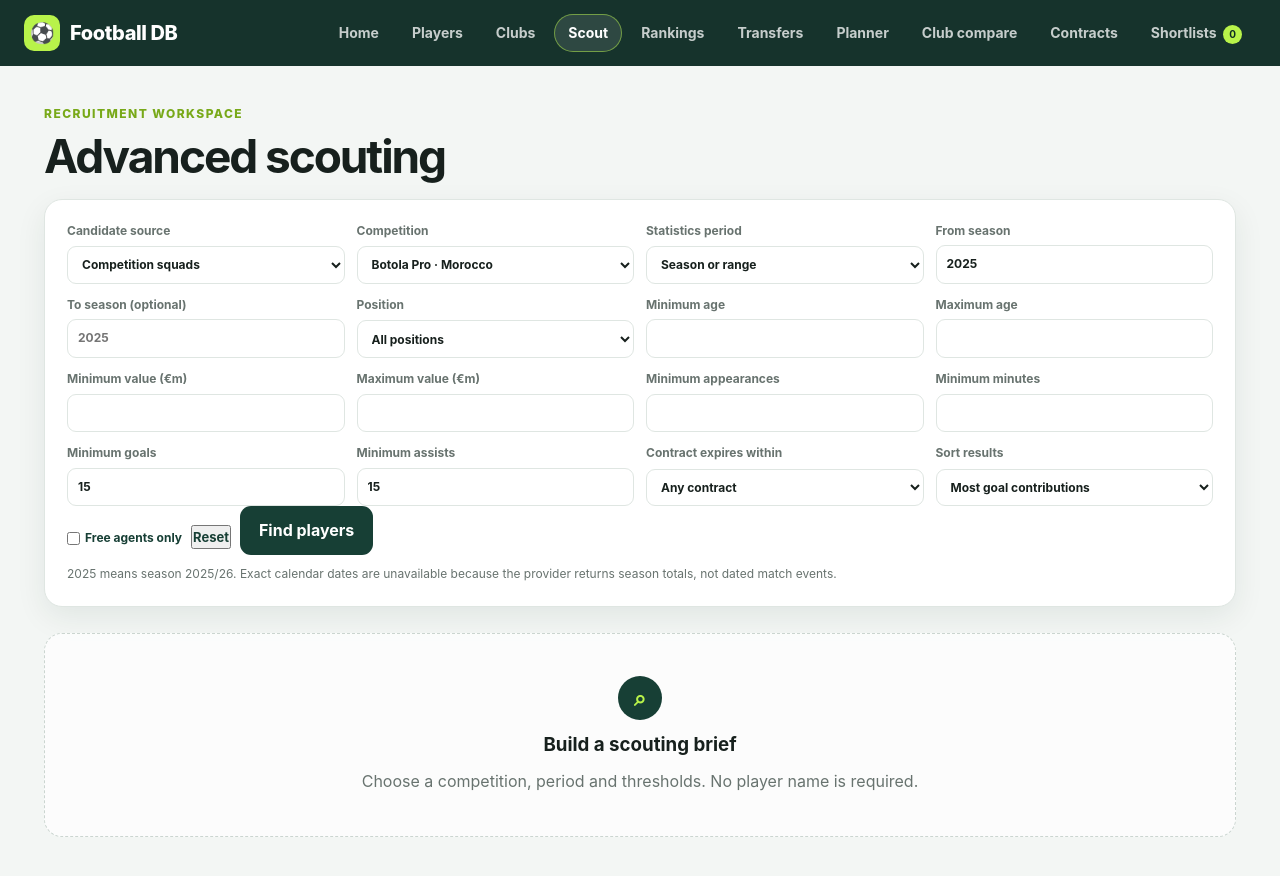
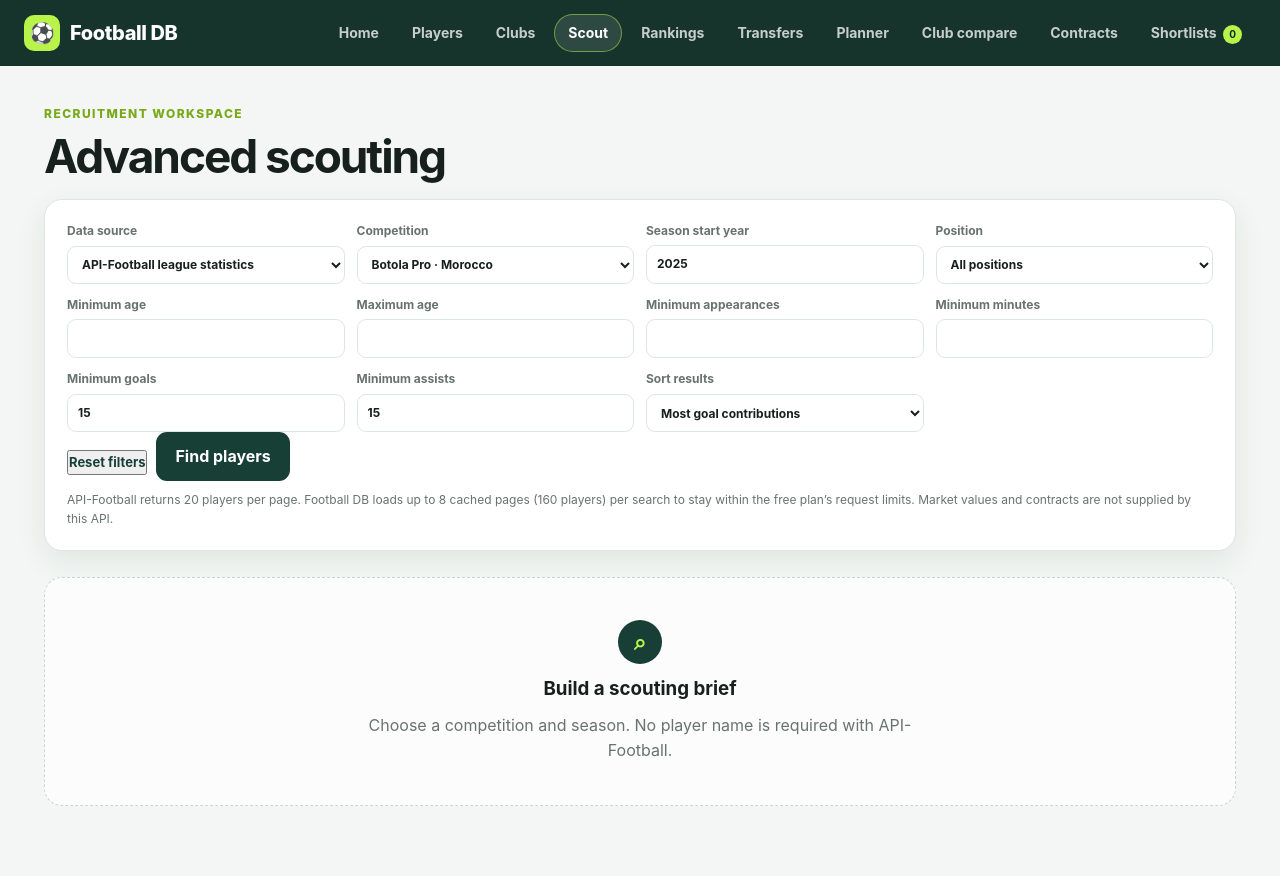
Before and after one commit to Godfather59/FOOTBALL_DB, a React (Vite) app: page /scout in a window 1280 px wide. Shown: the top 876 px of the page. Built offline with nearby package versions, Linux system fonts and the light colour scheme.

Commit message:
Make API-Football the primary scouting source

```diff
--- a/src/pages/Scouting.jsx
+++ b/src/pages/Scouting.jsx
@@ -1,5 +1,6 @@
 import { useEffect, useMemo, useState } from 'react'
 import { useNavigate } from 'react-router-dom'
+import { API_FOOTBALL_MAX_PAGES } from '../api/apiFootball'
 import { COMPETITIONS } from '../api/competitionCatalog'
 import { loadScoutingPool, MAX_SCOUTING_PROFILES } from '../api/scouting'
 import { formatMarketValue, getClubFromAssignments, getClubName, getContractOpportunity, getImageFallback, getPositionName, isAbortError } from '../api/utils'
@@ -7,82 +8,168 @@ import WatchlistButton from '../components/WatchlistButton'
 import { CardSkeletonGrid, EmptyState, ErrorState } from '../components/StateMessage'
 
 const DEFAULT_SEASON = String(new Date().getFullYear() - 1)
-const INITIAL = { position:'', minAge:'', maxAge:'', minValue:'', maxValue:'', minAppearances:'', minMinutes:'', minGoals:'15', minAssists:'15', contractMonths:'', freeAgentsOnly:false, sort:'contributions-desc' }
-const NUMBERS = [['minAge','Minimum age',15,50],['maxAge','Maximum age',15,50],['minValue','Minimum value (€m)',0],['maxValue','Maximum value (€m)',0],['minAppearances','Minimum appearances',0],['minMinutes','Minimum minutes',0],['minGoals','Minimum goals',0],['minAssists','Minimum assists',0]]
-const SORTS = [['contributions-desc','Most goal contributions'],['goals-desc','Most goals'],['assists-desc','Most assists'],['value-desc','Highest value'],['value-asc','Lowest value'],['age-asc','Youngest']]
+const INITIAL = { position: '', minAge: '', maxAge: '', minValue: '', maxValue: '', minAppearances: '', minMinutes: '', minGoals: '15', minAssists: '15', contractMonths: '', freeAgentsOnly: false, sort: 'contributions-desc' }
+const COMMON_NUMBERS = [['minAge', 'Minimum age', 15, 50], ['maxAge', 'Maximum age', 15, 50], ['minAppearances', 'Minimum appearances', 0], ['minMinutes', 'Minimum minutes', 0], ['minGoals', 'Minimum goals', 0], ['minAssists', 'Minimum assists', 0]]
+const MARKET_NUMBERS = [['minValue', 'Minimum value (€m)', 0], ['maxValue', 'Maximum value (€m)', 0]]
+const SORTS = [['contributions-desc', 'Most goal contributions'], ['goals-desc', 'Most goals'], ['assists-desc', 'Most assists'], ['rating-desc', 'Highest rating'], ['value-desc', 'Highest value'], ['value-asc', 'Lowest value'], ['age-asc', 'Youngest']]
+const DOMESTIC_COMPETITIONS = COMPETITIONS.filter(item => !['CL', 'EL', 'UCOL'].includes(item.code))
 
-function periodText(c) {
-  if (c.period === 'all-time') return 'all career data'
-  if (c.fromSeason && c.toSeason && c.fromSeason === c.toSeason) return `season ${c.fromSeason}`
-  if (c.fromSeason && c.toSeason) return `seasons ${c.fromSeason}–${c.toSeason}`
-  return c.fromSeason ? `season ${c.fromSeason} onward` : 'available seasons'
+function legacyPeriodText(config) {
+  if (config.period === 'all-time') return 'all career data'
+  if (config.fromSeason && config.toSeason && config.fromSeason === config.toSeason) return `season ${config.fromSeason}`
+  if (config.fromSeason && config.toSeason) return `seasons ${config.fromSeason}–${config.toSeason}`
+  return config.fromSeason ? `season ${config.fromSeason} onward` : 'available seasons'
+}
+
+function resultSummary(run, coverage) {
+  if (coverage.provider === 'api-football') {
+    const truncation = coverage.truncated ? ` · first ${coverage.pages} of ${coverage.totalPages} pages` : ` · ${coverage.pages} page${coverage.pages === 1 ? '' : 's'}`
+    return `${coverage.league} · season ${coverage.season}/${String(coverage.season + 1).slice(-2)}${truncation}`
+  }
+  return `${legacyPeriodText(run)}${coverage.strategy ? ` · ${coverage.strategy}` : ''}`
 }
 
 export default function Scouting() {
   const navigate = useNavigate()
-  const [source,setSource] = useState('competition'), [competitionCode,setCompetitionCode] = useState('MAR1'), [query,setQuery] = useState('')
-  const [period,setPeriod] = useState('season-range'), [fromSeason,setFromSeason] = useState(DEFAULT_SEASON), [toSeason,setToSeason] = useState('')
-  const [run,setRun] = useState(null), [players,setPlayers] = useState([]), [stats,setStats] = useState({}), [filters,setFilters] = useState(INITIAL)
-  const [coverage,setCoverage] = useState({clubs:0,discovered:0,analyzed:0}), [loading,setLoading] = useState(false), [error,setError] = useState(null), [retry,setRetry] = useState(0)
+  const [source, setSource] = useState('api-football')
+  const [competitionCode, setCompetitionCode] = useState('MAR1')
+  const [season, setSeason] = useState(DEFAULT_SEASON)
+  const [query, setQuery] = useState('')
+  const [period, setPeriod] = useState('season-range')
+  const [fromSeason, setFromSeason] = useState(DEFAULT_SEASON)
+  const [toSeason, setToSeason] = useState('')
+  const [run, setRun] = useState(null)
+  const [players, setPlayers] = useState([])
+  const [stats, setStats] = useState({})
+  const [filters, setFilters] = useState(INITIAL)
+  const [coverage, setCoverage] = useState({ analyzed: 0, discovered: 0 })
+  const [loading, setLoading] = useState(false)
+  const [error, setError] = useState(null)
+  const [retry, setRetry] = useState(0)
 
   useEffect(() => {
     if (!run) return undefined
     const controller = new AbortController()
-    setLoading(true); setError(null); setPlayers([]); setStats({})
-    loadScoutingPool(run,{signal:controller.signal,bypassCache:retry>0})
-      .then(r => { if (!controller.signal.aborted) { setPlayers(r.profiles); setStats(r.stats); setCoverage(r.coverage) } })
-      .catch(e => { if (!isAbortError(e)) setError(e.message) })
-      .finally(() => { if (!controller.signal.aborted) setLoading(false) })
+    setLoading(true)
+    setError(null)
+    setPlayers([])
+    setStats({})
+    loadScoutingPool(run, { signal: controller.signal, bypassCache: retry > 0 })
+      .then(result => {
+        if (!controller.signal.aborted) {
+          setPlayers(result.profiles)
+          setStats(result.stats)
+          setCoverage(result.coverage)
+        }
+      })
+      .catch(loadError => {
+        if (!isAbortError(loadError)) setError(loadError.message)
+      })
+      .finally(() => {
+        if (!controller.signal.aborted) setLoading(false)
+      })
     return () => controller.abort()
-  },[run,retry])
+  }, [run, retry])
 
-  const positions = useMemo(() => [...new Set(players.map(p => getPositionName(p.attributes?.position)).filter(Boolean))].sort(),[players])
-  const results = useMemo(() => players.filter(p => {
-    const s=stats[p.id], o=getContractOpportunity(p,Number(filters.contractMonths||18)), age=p.lifeDates?.age, value=Number(p.marketValueDetails?.current?.value||0)
-    if (filters.position && getPositionName(p.attributes?.position)!==filters.position) return false
-    if (filters.minAge && (age==null||age<Number(filters.minAge))) return false
-    if (filters.maxAge && (age==null||age>Number(filters.maxAge))) return false
-    if (filters.minValue && value<Number(filters.minValue)*1e6) return false
-    if (filters.maxValue && value>Number(filters.maxValue)*1e6) return false
-    for (const key of ['minAppearances','minMinutes','minGoals','minAssists']) if (filters[key] && (!s || s[key.slice(3).toLowerCase()]<Number(filters[key]))) return false
-    if (filters.contractMonths && !['free-agent','expired','expiring'].includes(o.type)) return false
-    return !filters.freeAgentsOnly || o.type==='free-agent'
-  }).sort((a,b) => {
-    const x=stats[a.id]||{}, y=stats[b.id]||{}
-    if (filters.sort==='age-asc') return Number(a.lifeDates?.age??99)-Number(b.lifeDates?.age??99)
-    if (filters.sort==='goals-desc') return Number(y.goals||0)-Number(x.goals||0)
-    if (filters.sort==='assists-desc') return Number(y.assists||0)-Number(x.assists||0)
-    if (filters.sort==='contributions-desc') return Number(y.goals||0)+Number(y.assists||0)-Number(x.goals||0)-Number(x.assists||0)
-    if (filters.sort==='value-asc') return Number(a.marketValueDetails?.current?.value||0)-Number(b.marketValueDetails?.current?.value||0)
-    return Number(b.marketValueDetails?.current?.value||0)-Number(a.marketValueDetails?.current?.value||0)
-  }),[players,stats,filters])
+  const positions = useMemo(() => [...new Set(players.map(player => getPositionName(player.attributes?.position)).filter(Boolean))].sort(), [players])
+  const results = useMemo(() => players.filter(player => {
+    const playerStats = stats[player.id]
+    const age = player.lifeDates?.age
+    const value = Number(player.marketValueDetails?.current?.value || 0)
+    if (filters.position && getPositionName(player.attributes?.position) !== filters.position) return false
+    if (filters.minAge && (age == null || age < Number(filters.minAge))) return false
+    if (filters.maxAge && (age == null || age > Number(filters.maxAge))) return false
+    if (source !== 'api-football' && filters.minValue && value < Number(filters.minValue) * 1_000_000) return false
+    if (source !== 'api-football' && filters.maxValue && value > Number(filters.maxValue) * 1_000_000) return false
+    if (filters.minAppearances && (!playerStats || playerStats.appearances < Number(filters.minAppearances))) return false
+    if (filters.minMinutes && (!playerStats || playerStats.minutes < Number(filters.minMinutes))) return false
+    if (filters.minGoals && (!playerStats || playerStats.goals < Number(filters.minGoals))) return false
+    if (filters.minAssists && (!playerStats || playerStats.assists < Number(filters.minAssists))) return false
+    if (source !== 'api-football') {
+      const opportunity = getContractOpportunity(player, Number(filters.contractMonths || 18))
+      if (filters.contractMonths && !['free-agent', 'expired', 'expiring'].includes(opportunity.type)) return false
+      if (filters.freeAgentsOnly && opportunity.type !== 'free-agent') return false
+    }
+    return true
+  }).sort((a, b) => {
+    const first = stats[a.id] || {}
+    const second = stats[b.id] || {}
+    if (filters.sort === 'age-asc') return Number(a.lifeDates?.age ?? 99) - Number(b.lifeDates?.age ?? 99)
+    if (filters.sort === 'goals-desc') return Number(second.goals || 0) - Number(first.goals || 0)
+    if (filters.sort === 'assists-desc') return Number(second.assists || 0) - Number(first.assists || 0)
+    if (filters.sort === 'rating-desc') return Number(second.rating || 0) - Number(first.rating || 0)
+    if (filters.sort === 'contributions-desc') return Number(second.goals || 0) + Number(second.assists || 0) - Number(first.goals || 0) - Number(first.assists || 0)
+    if (filters.sort === 'value-asc') return Number(a.marketValueDetails?.current?.value || 0) - Number(b.marketValueDetails?.current?.value || 0)
+    return Number(b.marketValueDetails?.current?.value || 0) - Number(a.marketValueDetails?.current?.value || 0)
+  }), [players, stats, filters, source])
 
-  const setFilter=(key,value)=>setFilters(f=>({...f,[key]:value}))
-  function submit(e) {
-    e.preventDefault(); setError(null)
-    if (source==='keyword'&&!query.trim()) return setError('Enter a keyword or use competition discovery.')
-    if (period==='season-range'&&!fromSeason.trim()&&!toSeason.trim()) return setError('Enter a season start year, such as 2025.')
-    setRun({source,competitionCode,query:query.trim(),period,fromSeason:fromSeason.trim(),toSeason:toSeason.trim(),prefilters:{position:filters.position,minAge:filters.minAge,maxAge:filters.maxAge,minValue:filters.minValue,maxValue:filters.maxValue}})
+  const setFilter = (key, value) => setFilters(current => ({ ...current, [key]: value }))
+
+  function submit(event) {
+    event.preventDefault()
+    setError(null)
+    const competition = DOMESTIC_COMPETITIONS.find(item => item.code === competitionCode)
+    if (source === 'api-football') {
+      if (!season.trim()) return setError('Enter a season start year, such as 2025.')
+      setRun({ source, competitionCode, competition, season: season.trim(), maxPages: API_FOOTBALL_MAX_PAGES, prefilters: { position: filters.position, minAge: filters.minAge, maxAge: filters.maxAge } })
+      return
+    }
+    if (!query.trim()) return setError('Enter a player, club, league, country or position keyword.')
+    if (period === 'season-range' && !fromSeason.trim() && !toSeason.trim()) return setError('Enter a season start year, such as 2025.')
+    setRun({ source: 'legacy-keyword', query: query.trim(), period, fromSeason: fromSeason.trim(), toSeason: toSeason.trim(), prefilters: { position: filters.position, minAge: filters.minAge, maxAge: filters.maxAge, minValue: filters.minValue, maxValue: filters.maxValue } })
   }
 
-  return <div>
+  return (
+    <div>
       <div className="page-heading"><div><span className="eyebrow">Recruitment workspace</span><h1>Advanced scouting</h1></div></div>
       <form className="filter-panel" onSubmit={submit}>
         <div className="filter-grid scouting-filter-grid">
-        <label>Candidate source<select value={source} onChange={e=>setSource(e.target.value)}><option value="competition">Competition squads</option><option value="keyword">Optional keyword</option></select></label>
-        {source==='competition'?<label>Competition<select value={competitionCode} onChange={e=>setCompetitionCode(e.target.value)}>{COMPETITIONS.filter(x=>!['CL','EL','UCOL'].includes(x.code)).map(x=><option key={x.code} value={x.code}>{x.name} · {x.country}</option>)}</select></label>:<label>Keyword<input value={query} onChange={e=>setQuery(e.target.value)} placeholder="Club, league, country or position" /></label>}
-        <label>Statistics period<select value={period} onChange={e=>setPeriod(e.target.value)}><option value="season-range">Season or range</option><option value="all-time">All career</option></select></label>
-        {period==='season-range'&&<><label>From season<input inputMode="numeric" value={fromSeason} onChange={e=>setFromSeason(e.target.value)} placeholder="2025" /></label><label>To season (optional)<input inputMode="numeric" value={toSeason} onChange={e=>setToSeason(e.target.value)} placeholder="2025" /></label></>}
-        <label>Position<select value={filters.position} onChange={e=>setFilter('position',e.target.value)}><option value="">All positions</option>{positions.map(x=><option key={x}>{x}</option>)}</select></label>
-        {NUMBERS.map(([key,label,min,max])=><label key={key}>{label}<input type="number" min={min} max={max} value={filters[key]} onChange={e=>setFilter(key,e.target.value)} /></label>)}
-        <label>Contract expires within<select value={filters.contractMonths} onChange={e=>setFilter('contractMonths',e.target.value)}><option value="">Any contract</option>{[6,12,18,24].map(x=><option key={x} value={x}>{x} months</option>)}</select></label>
-        <label>Sort results<select value={filters.sort} onChange={e=>setFilter('sort',e.target.value)}>{SORTS.map(([v,t])=><option key={v} value={v}>{t}</option>)}</select></label>
+          <label>Data source<select value={source} onChange={event => setSource(event.target.value)}><option value="api-football">API-Football league statistics</option><option value="legacy-keyword">Market value and contracts keyword</option></select></label>
+          {source === 'api-football' ? <>
+            <label>Competition<select value={competitionCode} onChange={event => setCompetitionCode(event.target.value)}>{DOMESTIC_COMPETITIONS.map(item => <option key={item.code} value={item.code}>{item.name} · {item.country}</option>)}</select></label>
+            <label>Season start year<input inputMode="numeric" value={season} onChange={event => setSeason(event.target.value)} placeholder="2025" /></label>
+          </> : <>
+            <label>Keyword<input value={query} onChange={event => setQuery(event.target.value)} placeholder="Player, club, league, country or position" /></label>
+            <label>Statistics period<select value={period} onChange={event => setPeriod(event.target.value)}><option value="season-range">Season or range</option><option value="all-time">All career</option></select></label>
+            {period === 'season-range' && <><label>From season<input inputMode="numeric" value={fromSeason} onChange={event => setFromSeason(event.target.value)} placeholder="2025" /></label><label>To season (optional)<input inputMode="numeric" value={toSeason} onChange={event => setToSeason(event.target.value)} placeholder="2025" /></label></>}
+          </>}
+          <label>Position<select value={filters.position} onChange={event => setFilter('position', event.target.value)}><option value="">All positions</option>{positions.map(positionName => <option key={positionName}>{positionName}</option>)}</select></label>
+          {COMMON_NUMBERS.map(([key, label, min, max]) => <label key={key}>{label}<input type="number" min={min} max={max} value={filters[key]} onChange={event => setFilter(key, event.target.value)} /></label>)}
+          {source !== 'api-football' && MARKET_NUMBERS.map(([key, label, min]) => <label key={key}>{label}<input type="number" min={min} value={filters[key]} onChange={event => setFilter(key, event.target.value)} /></label>)}
+          {source !== 'api-football' && <label>Contract expires within<select value={filters.contractMonths} onChange={event => setFilter('contractMonths', event.target.value)}><option value="">Any contract</option>{[6, 12, 18, 24].map(months => <option key={months} value={months}>{months} months</option>)}</select></label>}
+          <label>Sort results<select value={filters.sort} onChange={event => setFilter('sort', event.target.value)}>{SORTS.filter(([value]) => source === 'api-football' || value !== 'rating-desc').map(([value, text]) => <option key={value} value={value}>{text}</option>)}</select></label>
         </div>
-      <div className="heading-actions"><label className="advanced-toggle"><input type="checkbox" checked={filters.freeAgentsOnly} onChange={e=>setFilter('freeAgentsOnly',e.target.checked)} /> Free agents only</label><button className="text-link reset-button" type="button" onClick={()=>setFilters(INITIAL)}>Reset</button><button className="primary-button">Find players</button></div>
-      <p className="filter-note">2025 means season 2025/26. Exact calendar dates are unavailable because the provider returns season totals, not dated match events.</p>
+        <div className="heading-actions">
+          {source !== 'api-football' && <label className="advanced-toggle"><input type="checkbox" checked={filters.freeAgentsOnly} onChange={event => setFilter('freeAgentsOnly', event.target.checked)} /> Free agents only</label>}
+          <button className="text-link reset-button" type="button" onClick={() => setFilters(INITIAL)}>Reset filters</button>
+          <button className="primary-button">Find players</button>
+        </div>
+        {source === 'api-football'
+          ? <p className="filter-note">API-Football returns 20 players per page. Football DB loads up to {API_FOOTBALL_MAX_PAGES} cached pages ({API_FOOTBALL_MAX_PAGES * 20} players) per search to stay within the free plan’s request limits. Market values and contracts are not supplied by this API.</p>
+          : <p className="filter-note">The legacy source supports market values, contracts and broader periods, but its keyword search may expose only part of the available player database.</p>}
       </form>
-    {error&&<ErrorState message={error} onRetry={run?()=>setRetry(x=>x+1):undefined}/>} {loading&&<CardSkeletonGrid count={8}/>} {!run&&!loading&&<EmptyState title="Build a scouting brief" message="Choose a competition, period and thresholds. No player name is required."/>}
-    {!loading&&!error&&run&&!results.length&&<EmptyState title="No profiles match" message="Try another competition, season range or lower a threshold."/>}
-    {!loading&&!error&&run&&results.length>0&&<><p className="result-summary"><strong>{results.length}</strong> matches using {periodText(run)} · {coverage.clubs?`${coverage.clubs} clubs · `:''}{coverage.analyzed} analyzed{coverage.discovered>coverage.analyzed&&` from ${coverage.discovered} discovered (limit ${MAX_SCOUTING_PROFILES})`}.</p><div className="card-grid scouting-grid">{results.map(p=>{const club=getClubFromAssignments(p.clubAssignments),s=stats[p.id],o=getContractOpportunity(p,Number(filters.contractMonths||18));return <article className="card scout-card" key={p.id} onClick={()=>navigate(`/players/${p.id}`)}><div className="scout-card-top"><img src={p.portraitUrl} alt="" onError={getImageFallback}/><div><h2>{p.name}</h2><p>{getPositionName(p.attributes?.position)||'Position unavailable'}</p><small>{getClubName(club)||'Free agent'}</small></div></div><div className="scout-metrics">{[['Apps',s?.appearances],['Goals',s?.goals],['Assists',s?.assists],['Minutes',s?.minutes]].map(([k,v])=><span key={k}>{k}<strong>{v??'-'}</strong></span>)}</div><div className="card-actions"><strong className="card-price">{formatMarketValue(p.marketValueDetails?.current?.value)}</strong><span className={`opportunity-badge ${o.type}`}>{o.label}</span></div><WatchlistButton player={p} compact/></article>})}</div></>}
+
+      {error && <ErrorState message={error} onRetry={run ? () => setRetry(value => value + 1) : undefined} />}
+      {loading && <CardSkeletonGrid count={8} />}
+      {!run && !loading && <EmptyState title="Build a scouting brief" message="Choose a competition and season. No player name is required with API-Football." />}
+      {!loading && !error && run && !results.length && <EmptyState title="No profiles match" message="Try another season or lower a goals, assists, appearances or minutes threshold." />}
+
+      {!loading && !error && run && results.length > 0 && <>
+        <p className="result-summary"><strong>{results.length}</strong> matches from {coverage.analyzed} analyzed · {resultSummary(run, coverage)}.</p>
+        <div className="card-grid scouting-grid">
+          {results.map(player => {
+            const club = getClubFromAssignments(player.clubAssignments)
+            const playerStats = stats[player.id]
+            const isApiFootball = player.provider === 'api-football'
+            const opportunity = isApiFootball ? null : getContractOpportunity(player, Number(filters.contractMonths || 18))
+            return <article className={`card scout-card ${isApiFootball ? 'api-football-card' : ''}`} key={player.id} onClick={isApiFootball ? undefined : () => navigate(`/players/${player.id}`)}>
+              <div className="scout-card-top"><img src={player.portraitUrl} alt="" onError={getImageFallback} /><div><h2>{player.name}</h2><p>{getPositionName(player.attributes?.position) || 'Position unavailable'}</p><small>{getClubName(club) || 'Club unavailable'}</small></div></div>
+              <div className="scout-metrics scouting-metrics-wide">{[['Apps', playerStats?.appearances], ['Goals', playerStats?.goals], ['Assists', playerStats?.assists], ['Minutes', playerStats?.minutes], ['Rating', playerStats?.rating]].map(([label, value]) => <span key={label}>{label}<strong>{value ?? '-'}</strong></span>)}</div>
+              {isApiFootball ? <div className="api-football-actions"><span className="provider-badge">API-Football · {player.apiFootballSeason}</span><button className="secondary-button" type="button" onClick={() => navigate(`/players?q=${encodeURIComponent(player.name)}`)}>Find market profile</button></div> : <><div className="card-actions"><strong className="card-price">{formatMarketValue(player.marketValueDetails?.current?.value)}</strong><span className={`opportunity-badge ${opportunity.type}`}>{opportunity.label}</span></div><WatchlistButton player={player} compact /></>}
+            </article>
+          })}
         </div>
+      </>}
+    </div>
+  )
 }
```
Lines whose indentation alone changed are shown as unchanged.
